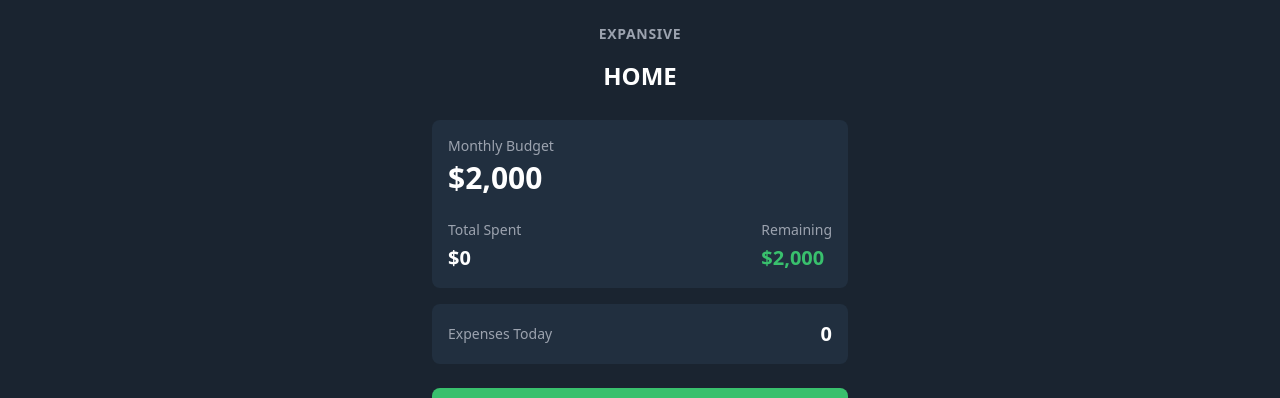
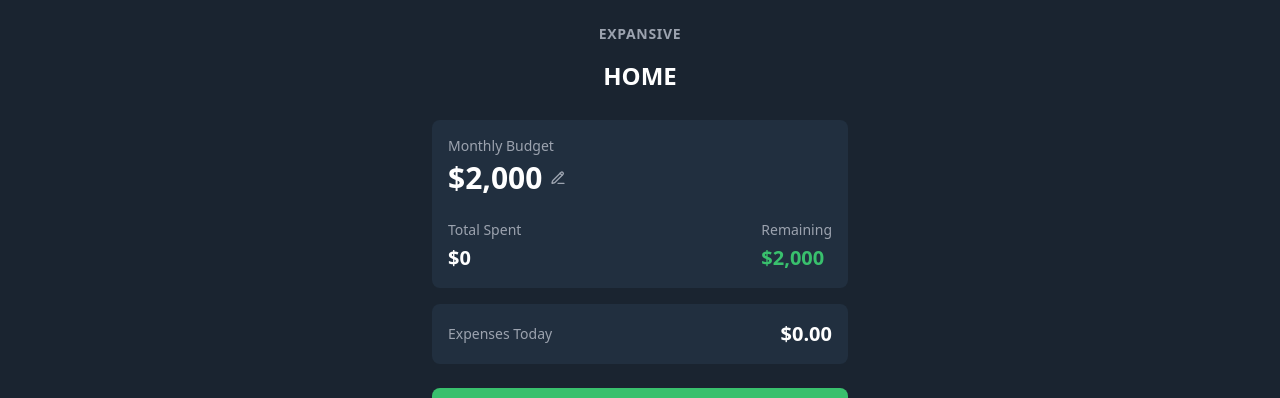
Before and after one commit to omarism20/Expansive-Application-, a React (Vite) app: page / in a window 1280 px wide. Shown: the top 398 px of the page. Built offline with nearby package versions, Linux system fonts and the light colour scheme.

Commit message:
Fix: Allow budget editing
Allow the user to edit the budget amount.

```diff
--- a/src/components/dashboard/ExpansiveHomePage.tsx
+++ b/src/components/dashboard/ExpansiveHomePage.tsx
@@ -1,6 +1,8 @@
 
+import { useState } from "react";
 import { formatCurrency } from "@/utils/helpers";
-import { Plus } from "lucide-react";
+import { Plus, PencilLine } from "lucide-react";
+import { Input } from "@/components/ui/input";
 
 interface ExpansiveHomePageProps {
   budget: number;
@@ -8,6 +10,7 @@ interface ExpansiveHomePageProps {
   remaining: number;
   todayExpenses: number;
   onAddTransaction: () => void;
+  onBudgetChange?: (newBudget: number) => void;
 }
 
 export function ExpansiveHomePage({
@@ -15,13 +18,61 @@ export function ExpansiveHomePage({
   spent,
   remaining,
   todayExpenses,
-  onAddTransaction
+  onAddTransaction,
+  onBudgetChange
 }: ExpansiveHomePageProps) {
+  const [isEditingBudget, setIsEditingBudget] = useState(false);
+  const [budgetValue, setBudgetValue] = useState(budget.toString());
+
+  const handleBudgetClick = () => {
+    setBudgetValue(budget.toString());
+    setIsEditingBudget(true);
+  };
+
+  const handleBudgetBlur = () => {
+    const newBudget = parseFloat(budgetValue);
+    if (!isNaN(newBudget) && newBudget > 0) {
+      onBudgetChange && onBudgetChange(newBudget);
+    } else {
+      setBudgetValue(budget.toString());
+    }
+    setIsEditingBudget(false);
+  };
+
+  const handleKeyDown = (e: React.KeyboardEvent<HTMLInputElement>) => {
+    if (e.key === 'Enter') {
+      handleBudgetBlur();
+    } else if (e.key === 'Escape') {
+      setBudgetValue(budget.toString());
+      setIsEditingBudget(false);
+    }
+  };
+
   return (
     <div className="p-4 max-w-md mx-auto pb-24">
       <div className="card-dark mb-4">
         <h3 className="text-sm text-gray-400 mb-1">Monthly Budget</h3>
-        <p className="text-3xl font-bold">${budget.toLocaleString()}</p>
+        <div className="flex items-center">
+          {isEditingBudget ? (
+            <Input
+              type="number"
+              value={budgetValue}
+              onChange={(e) => setBudgetValue(e.target.value)}
+              onBlur={handleBudgetBlur}
+              onKeyDown={handleKeyDown}
+              autoFocus
+              className="text-3xl font-bold bg-transparent w-full"
+            />
+          ) : (
+            <div
+              className="flex items-center cursor-pointer"
+              onClick={handleBudgetClick}
+            >
+              <p className="text-3xl font-bold">${budget.toLocaleString()}</p>
+              <PencilLine size={16} className="ml-2 text-gray-400" />
+            </div>
+          )}
+        </div>
 
         <div className="flex justify-between mt-6">
           <div>
@@ -38,7 +89,7 @@ export function ExpansiveHomePage({
       <div className="card-dark">
         <div className="flex justify-between items-center">
           <h3 className="text-sm text-gray-400">Expenses Today</h3>
-          <p className="text-xl font-semibold">{todayExpenses}</p>
+          <p className="text-xl font-semibold">{formatCurrency(todayExpenses)}</p>
         </div>
       </div>
 
--- a/src/pages/Index.tsx
+++ b/src/pages/Index.tsx
@@ -1,4 +1,3 @@
-
 import { useState, useEffect } from "react";
 import Header from "@/components/layout/Header";
 import { TransactionForm } from "@/components/transactions/TransactionForm";
@@ -8,9 +7,10 @@ import {
   getTransactions,
   saveTransactions,
   getSettings,
-  initializeStorage
+  initializeStorage,
+  saveBudget,
+  getBudget
 } from "@/utils/storage";
-import { currencyMap } from "@/components/settings/CurrencySelector";
 import { toast } from "@/hooks/use-toast";
 
 export default function Index() {
@@ -23,6 +23,12 @@ export default function Index() {
   useEffect(() => {
     initializeStorage();
     loadTransactions();
+
+    // Load saved budget from storage
+    const savedBudget = getBudget();
+    if (savedBudget) {
+      setBudget(savedBudget);
+    }
   }, []);
 
   const loadTransactions = () => {
@@ -46,6 +52,16 @@ export default function Index() {
     });
 
     setIsTransactionFormOpen(false);
+  };
+
+  const handleBudgetChange = (newBudget: number) => {
+    setBudget(newBudget);
+    saveBudget(newBudget);
+
+    toast({
+      title: "Budget Updated",
+      description: `Monthly budget updated to $${newBudget.toLocaleString()}`
+    });
   };
 
   // Calculate totals
@@ -95,6 +111,7 @@ export default function Index() {
           remaining={remaining}
           todayExpenses={todayExpenses}
           onAddTransaction={() => setIsTransactionFormOpen(true)}
+          onBudgetChange={handleBudgetChange}
         />
       </main>
 
--- a/src/utils/storage.ts
+++ b/src/utils/storage.ts
@@ -1,4 +1,3 @@
-
 // Storage utility for persisting data in localStorage
 
 // Types
@@ -170,3 +169,29 @@ export const initializeStorage = (): void => {
     saveSettings(DEFAULT_SETTINGS);
   }
 };
+
+const BUDGET_KEY = 'financetracker_budget';
+
+// Save budget to localStorage
+export const saveBudget = (budget: number) => {
+  try {
+    localStorage.setItem(BUDGET_KEY, JSON.stringify(budget));
+    console.log("Budget saved:", budget);
+  } catch (error) {
+    console.error("Error saving budget:", error);
+  }
+};
+
+// Get budget from localStorage
+export const getBudget = (): number | null => {
+  try {
+    const storedBudget = localStorage.getItem(BUDGET_KEY);
+    if (storedBudget) {
+      return JSON.parse(storedBudget);
+    }
+    return null;
+  } catch (error) {
+    console.error("Error retrieving budget:", error);
+    return null;
+  }
+};
```
